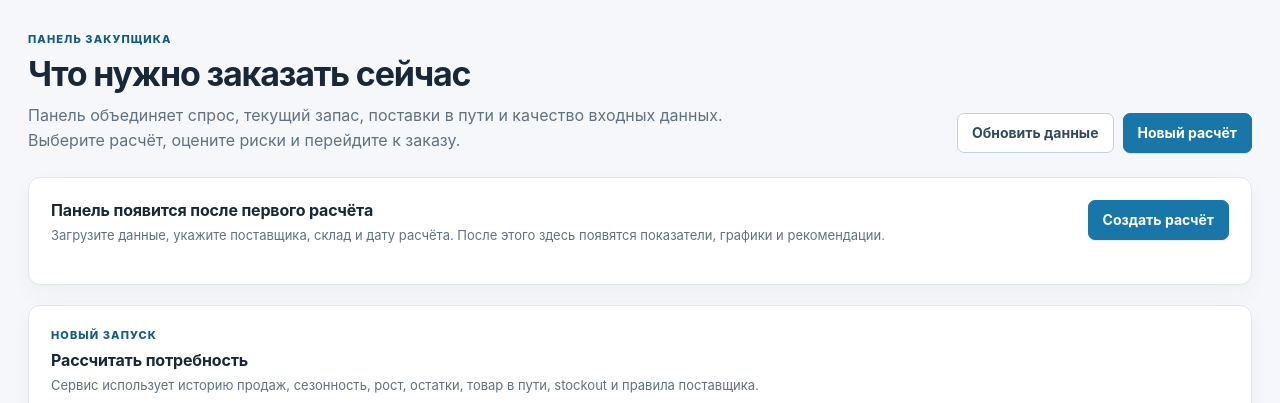
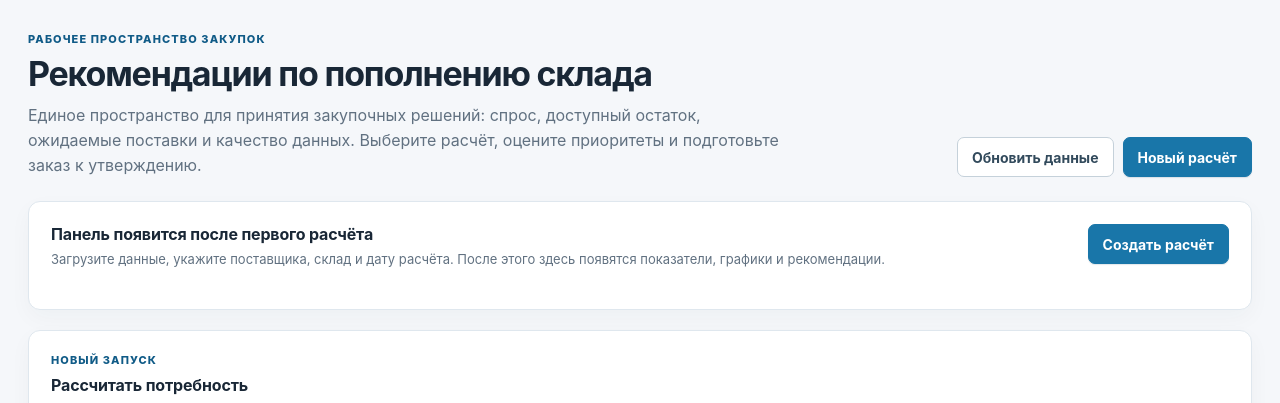
Before and after one commit to BAITC-Hacks/hack-0ab753f5-aez-tech, a Django app: page / in a window 1280 px wide. Shown: the part 72-475 px from the top of the page. Run offline with Django 5.2, Linux system fonts and the light colour scheme; the visitor is signed in with stand-in values (Sample User, id 1); data that the repository does not hold is empty.

Commit message:
Refine procurement dashboard copy

```diff
--- a/planner/templates/planner/home.html
+++ b/planner/templates/planner/home.html
@@ -2,9 +2,9 @@
 {% block content %}
 <section class="page-intro">
   <div>
-    <div class="eyebrow">Панель закупщика</div>
-    <h1>Что нужно заказать сейчас</h1>
-    <p>Панель объединяет спрос, текущий запас, поставки в пути и качество входных данных. Выберите расчёт, оцените риски и перейдите к заказу.</p>
+    <div class="eyebrow">Рабочее пространство закупок</div>
+    <h1>Рекомендации по пополнению склада</h1>
+    <p>Единое пространство для принятия закупочных решений: спрос, доступный остаток, ожидаемые поставки и качество данных. Выберите расчёт, оцените приоритеты и подготовьте заказ к утверждению.</p>
   </div>
   <div class="toolbar"><a class="button secondary" href="{% url 'data_status' %}">Обновить данные</a><a class="button" href="#new-run">Новый расчёт</a></div>
 </section>
```
